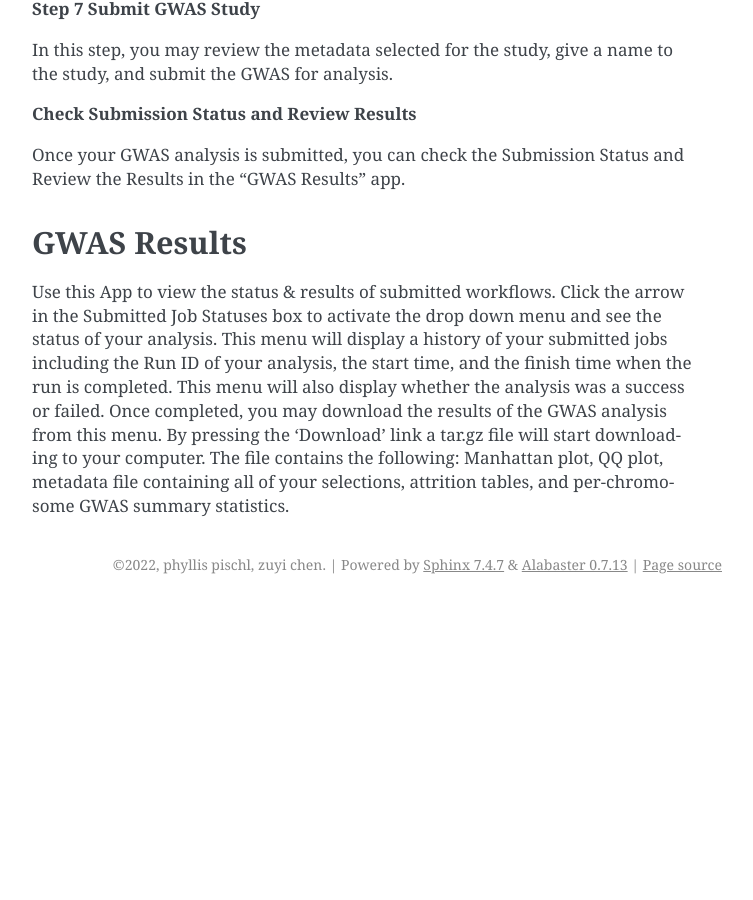
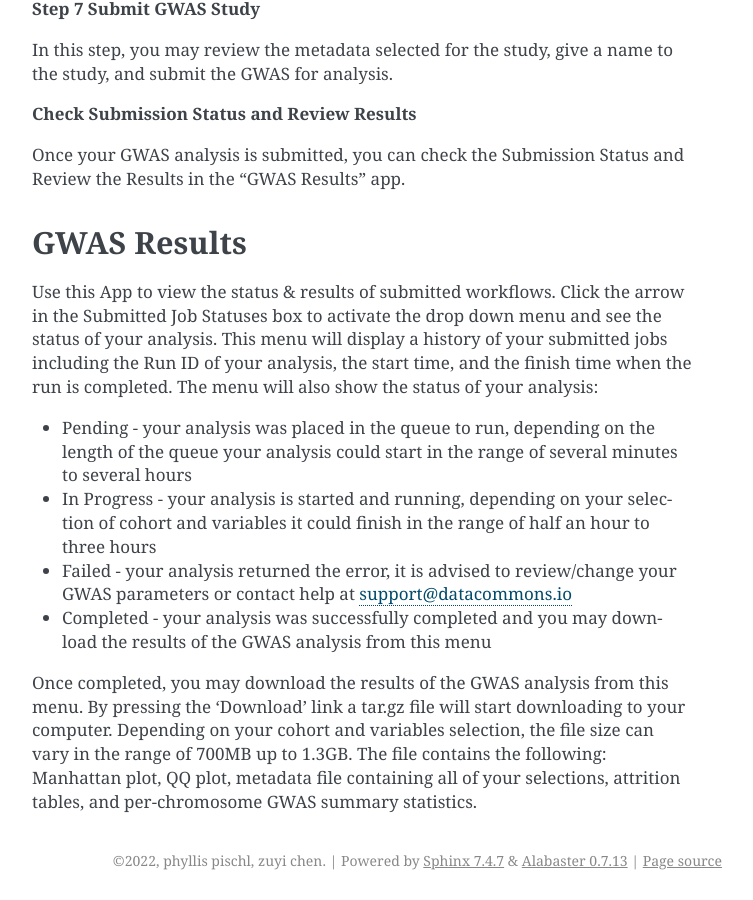
Before and after one commit to uc-cdis/va-doc, a Sphinx documentation site: the page built from docs/source/index.md, in a window 1280 px wide and 900 px high, scrolled down 13900 px. Shown: the whole window, without its empty margins (388-1141 px from the left). Built offline with Sphinx 7.4.7, drawn with Linux system fonts in a browser that asks for light colours; before the commit the page ends 14504 px from its top, so only the background shows below that.

Commit message:
chore(va-docs): Added results statuses and range for the output file size

```diff
--- a/docs/source/index.md
+++ b/docs/source/index.md
@@ -281,4 +281,11 @@ Once your GWAS analysis is submitted, you can check the Submission Status and Re
 
 ## **GWAS Results**
 
-Use this App to view the status & results of submitted workflows. Click the arrow in the Submitted Job Statuses box to activate the drop down menu and see the status of your analysis. This menu will display a history of your submitted jobs including the Run ID of your analysis, the start time, and the finish time when the run is completed. This menu will also display whether the analysis was a success or failed. Once completed, you may download the results of the GWAS analysis from this menu. By pressing the ‘Download’ link a tar.gz file will start downloading to your computer. The file contains the following: Manhattan plot, QQ plot, metadata file containing all of your selections, attrition tables, and per-chromosome GWAS summary statistics.
+Use this App to view the status & results of submitted workflows. Click the arrow in the Submitted Job Statuses box to activate the drop down menu and see the status of your analysis. This menu will display a history of your submitted jobs including the Run ID of your analysis, the start time, and the finish time when the run is completed. The menu will also show the status of your analysis:
+
+* Pending - your analysis was placed in the queue to run, depending on the length of the queue your analysis could start in the range of several minutes to several hours
+* In Progress - your analysis is started and running, depending on your selection of cohort and variables it could finish in the range of half an hour to three hours
+* Failed - your analysis returned the error, it is advised to review/change your GWAS parameters or contact help at  [support@datacommons.io](mailto:support@datacommons.io)
+* Completed - your analysis was successfully completed and you may download the results of the GWAS analysis from this menu
+
+Once completed, you may download the results of the GWAS analysis from this menu. By pressing the ‘Download’ link a tar.gz file will start downloading to your computer. Depending on your cohort and variables selection, the file size can vary in the range of 700MB up to 1.3GB. The file contains the following: Manhattan plot, QQ plot, metadata file containing all of your selections, attrition tables, and per-chromosome GWAS summary statistics.
```
